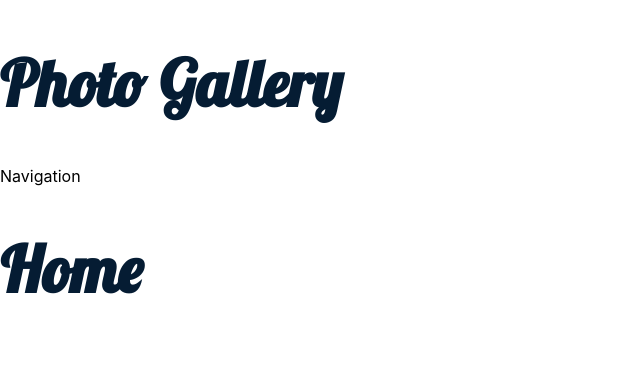
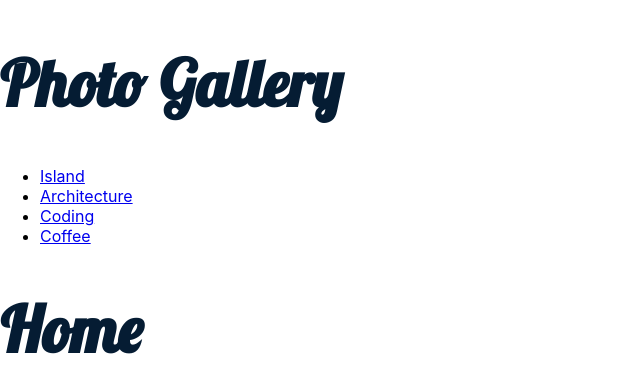
Before and after one commit to Wanderson-A-Timoteo/photos, a React (Create React App) app: page / in a window 1280 px wide. Shown: the top 392 px of the page, without its empty margins (0-640 px from the left). Built offline with nearby package versions, Linux system fonts and the light colour scheme; no server answers.

Commit message:
feat: cria componente Header e integra com a barra de navegacao

```diff
--- a/src/components/Header.js
+++ b/src/components/Header.js
@@ -1,8 +1,10 @@
+import Navigation from "./Navigation";
+
 function Header({handleSubmit}) {
   return (
     <header>
       <h1>Photo Gallery</h1>
-      <p>Navigation</p>
+      <Navigation />
     </header>
   );
 }
```
